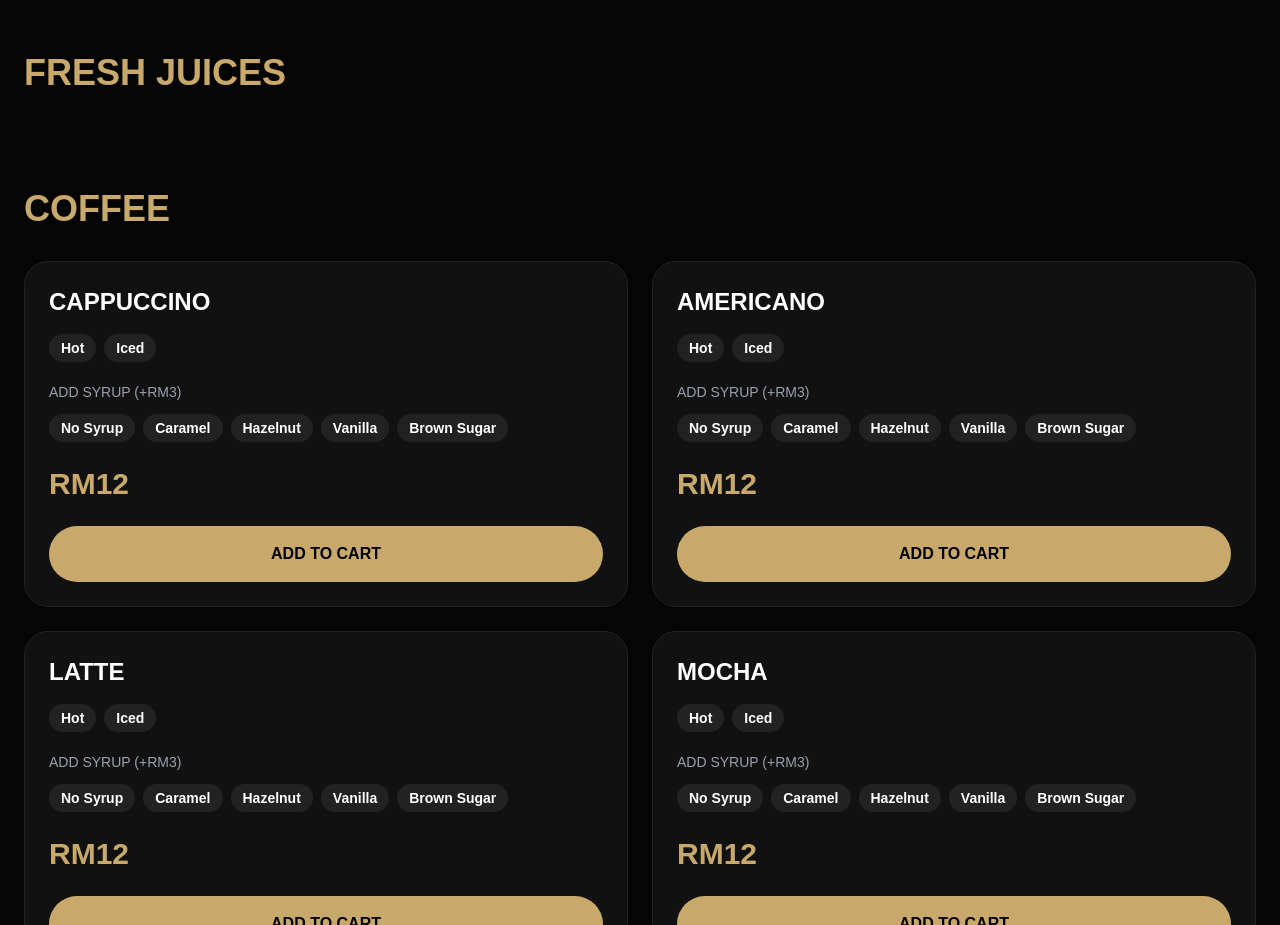
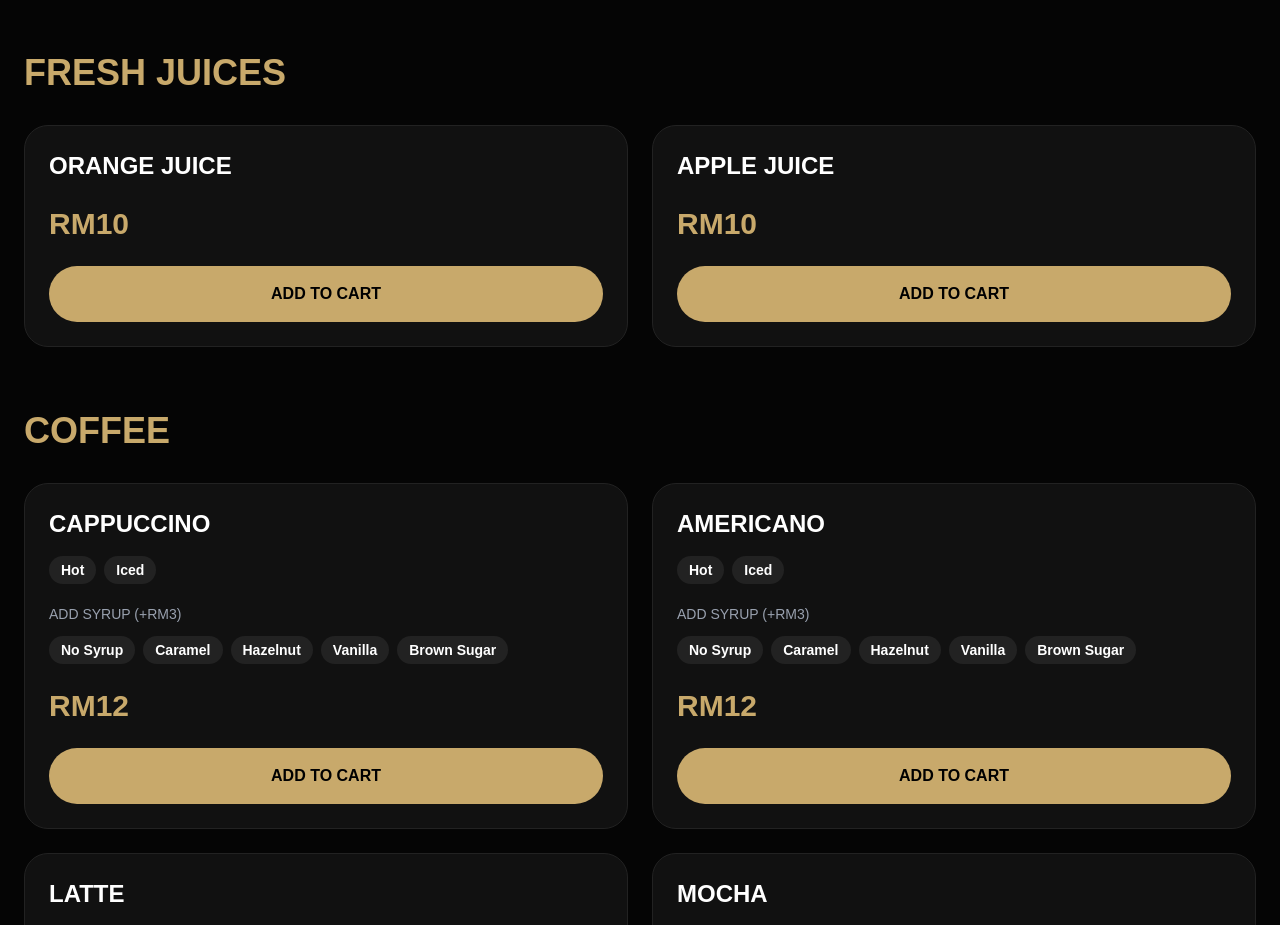
Before and after one commit to diveyaa16/mamasan-scorpion, a Next.js app: page / in a window 1280 px wide. Shown: the part 7140-8065 px from the top of the page. Built offline with nearby package versions, Linux system fonts and the light colour scheme.

Commit message:
fixed fresh juices category

```diff
--- a/app/page.tsx
+++ b/app/page.tsx
@@ -57,8 +57,8 @@ const menuItems = [
   { id: 30, category: "Protein Shakes", name: "Mocha Protein", price: 25 },
   { id: 31, category: "Protein Shakes", name: "Vanilla Biscoff Protein", price: 25 },
 
-  { id: 32, category: "Fresh Juice", name: "Orange Juice", price: 10 },
-  { id: 33, category: "Fresh Juice", name: "Apple Juice", price: 10 },
+  { id: 32, category: "Fresh Juices", name: "Orange Juice", price: 10 },
+  { id: 33, category: "Fresh Juices", name: "Apple Juice", price: 10 },
   { id: 34, category: "Fresh Juice", name: "Watermelon Juice", price: 10 },
 
   { id: 35, category: "Non-Coffee", name: "Milo", price: 12, type: ["Hot", "Iced"] },
@@ -107,6 +107,7 @@ export default function Home() {
     "Snacks",
     "Milkshakes",
     "Protein Shakes",
+    "Fresh Juices",
     "Coffee",
     "Non-Coffee",
   ];
```
